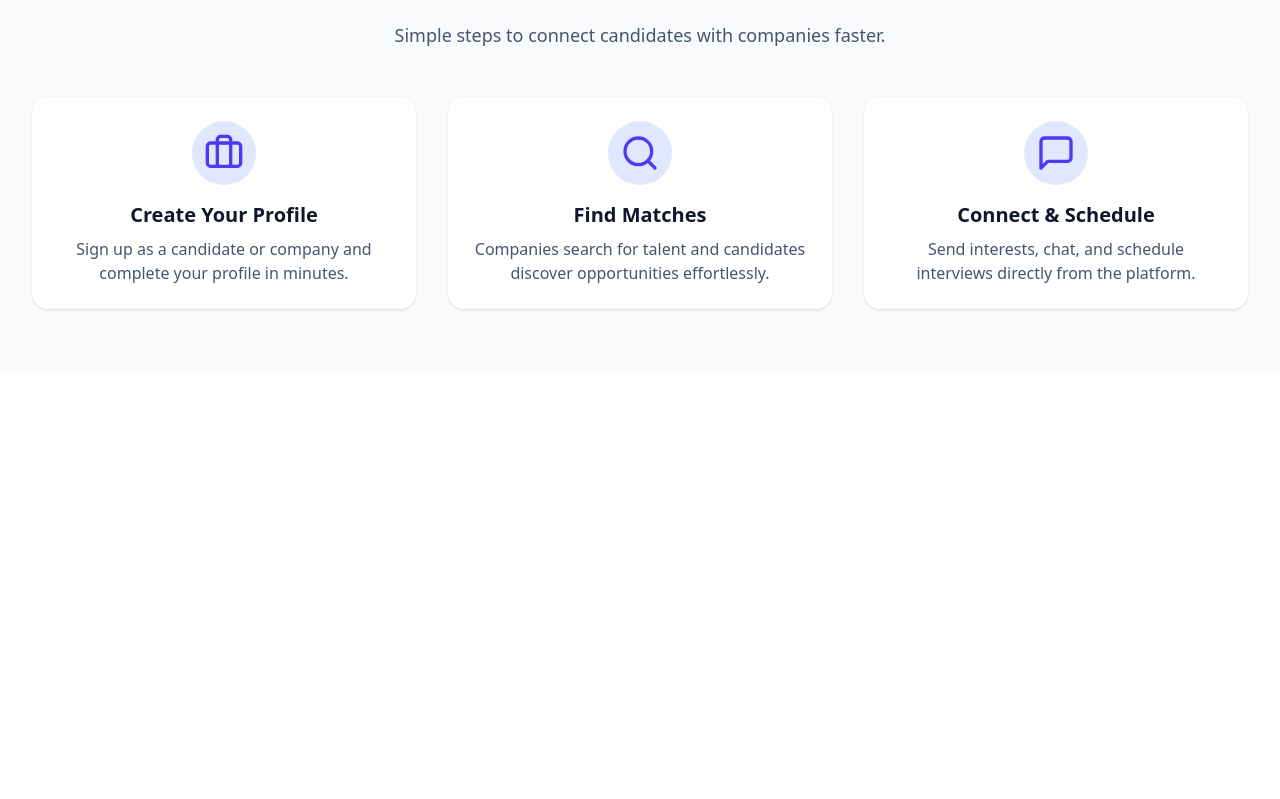
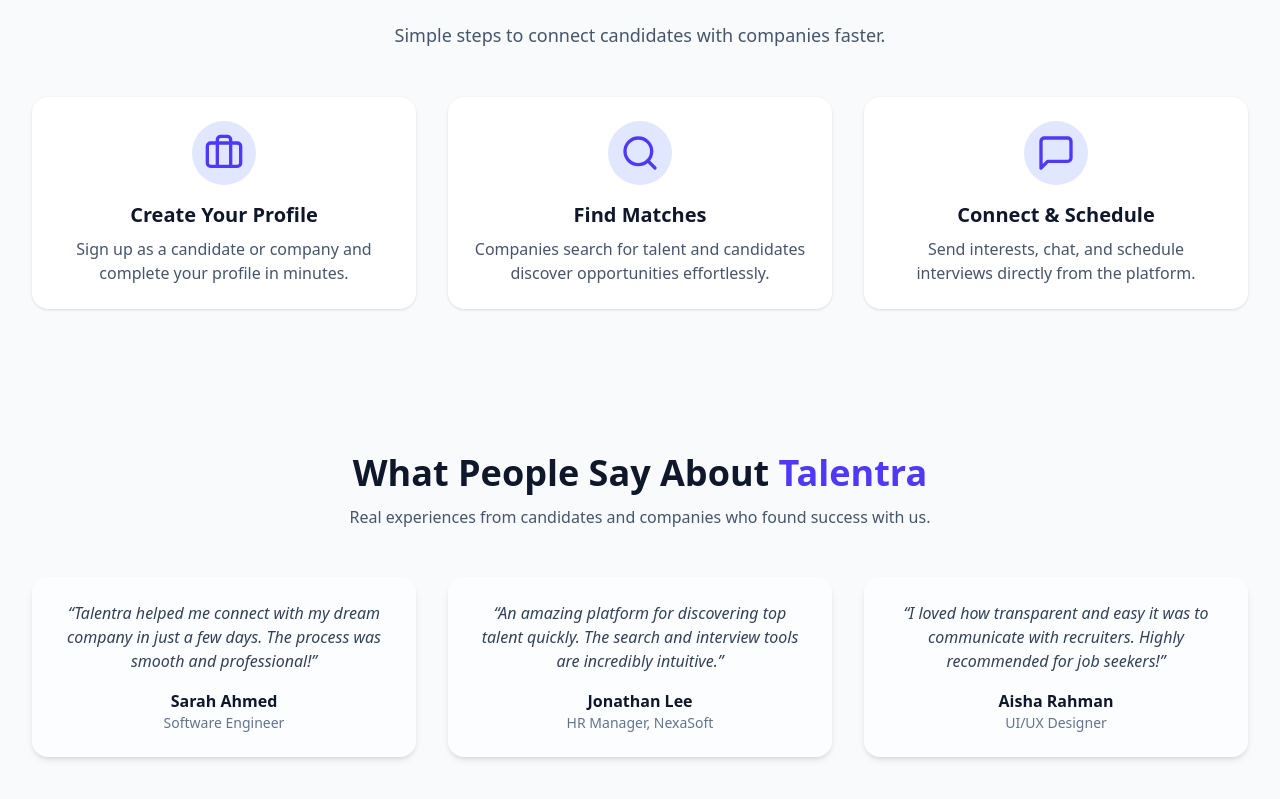
Before and after one commit to imtiazsakib15/talentra-client, a React (Vite) app: page / in a window 1280 px wide. Shown: the part 1180-1979 px from the top of the page. Before the commit the page ends 1553 px from the top, so only its background shows below. Built offline with nearby package versions, Linux system fonts and the light colour scheme.

Commit message:
feat(ui): add testimonial section to homepage

```diff
--- /dev/null
+++ b/src/components/home/Testimonial.tsx
@@ -0,0 +1,40 @@
+import { TESTIMONIALS } from "@/constants/testimonials.constant";
+import Container from "../Container";
+
+const Testimonial = () => {
+  return (
+    <section className="relative bg-slate-50 py-20">
+      <Container>
+        <div className="text-center mb-12">
+          <h2 className="text-3xl sm:text-4xl font-bold text-slate-900">
+            What People Say About{" "}
+            <span className="text-indigo-600">Talentra</span>
+          </h2>
+          <p className="mt-3 text-slate-600">
+            Real experiences from candidates and companies who found success
+            with us.
+          </p>
+        </div>
+
+        <div className="grid gap-8 sm:grid-cols-2 lg:grid-cols-3">
+          {TESTIMONIALS.map((testimonial, index) => (
+            <div
+              key={index}
+              className="rounded-2xl bg-white/60 backdrop-blur-md shadow-md p-6 text-center hover:shadow-lg transition"
+            >
+              <p className="text-slate-700 italic mb-4">
+                “{testimonial.quote}”
+              </p>
+              <h4 className="font-semibold text-slate-900">
+                {testimonial.name}
+              </h4>
+              <p className="text-sm text-slate-500">{testimonial.role}</p>
+            </div>
+          ))}
+        </div>
+      </Container>
+    </section>
+  );
+};
+
+export default Testimonial;
--- /dev/null
+++ b/src/constants/testimonials.constant.ts
@@ -0,0 +1,20 @@
+export const TESTIMONIALS = [
+  {
+    name: "Sarah Ahmed",
+    role: "Software Engineer",
+    quote:
+      "Talentra helped me connect with my dream company in just a few days. The process was smooth and professional!",
+  },
+  {
+    name: "Jonathan Lee",
+    role: "HR Manager, NexaSoft",
+    quote:
+      "An amazing platform for discovering top talent quickly. The search and interview tools are incredibly intuitive.",
+  },
+  {
+    name: "Aisha Rahman",
+    role: "UI/UX Designer",
+    quote:
+      "I loved how transparent and easy it was to communicate with recruiters. Highly recommended for job seekers!",
+  },
+];
--- a/src/pages/Home.tsx
+++ b/src/pages/Home.tsx
@@ -1,6 +1,7 @@
 import Features from "@/components/home/Features";
 import Hero from "@/components/home/Hero";
 import HowItWorks from "@/components/home/HowItWorks";
+import Testimonial from "@/components/home/Testimonial";
 
 const Home = () => {
   return (
@@ -8,6 +9,7 @@
       <Hero />
       <Features />
       <HowItWorks />
+      <Testimonial />
     </>
   );
 };
```
